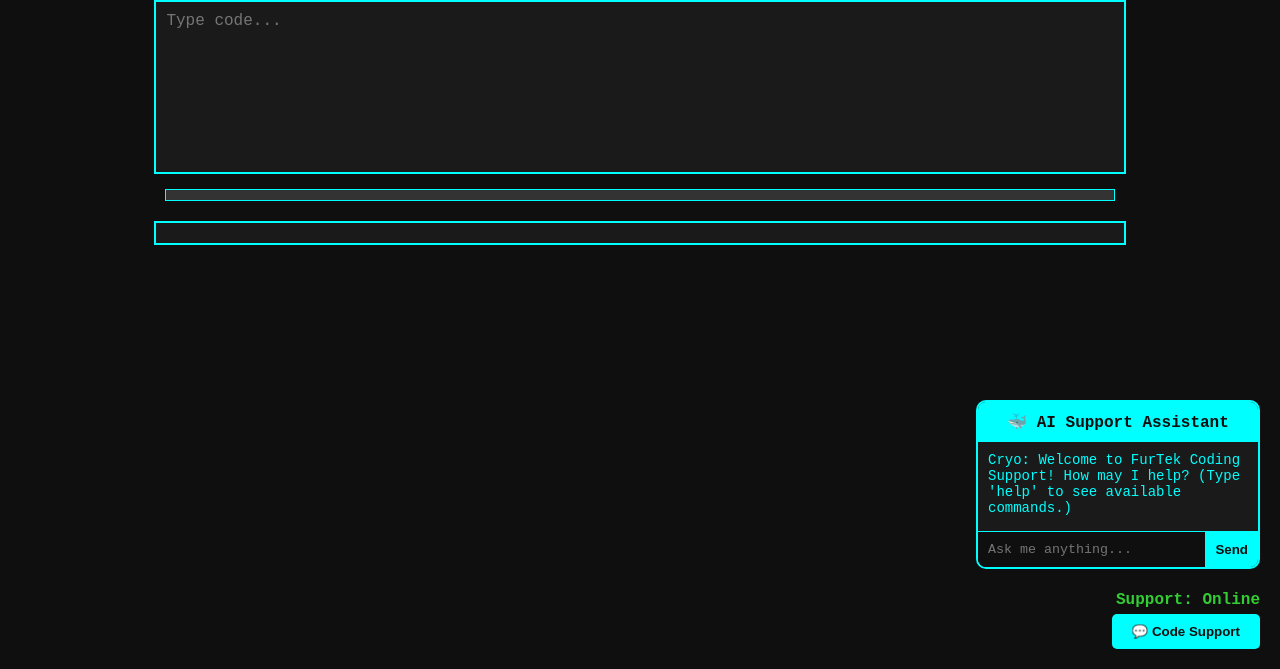
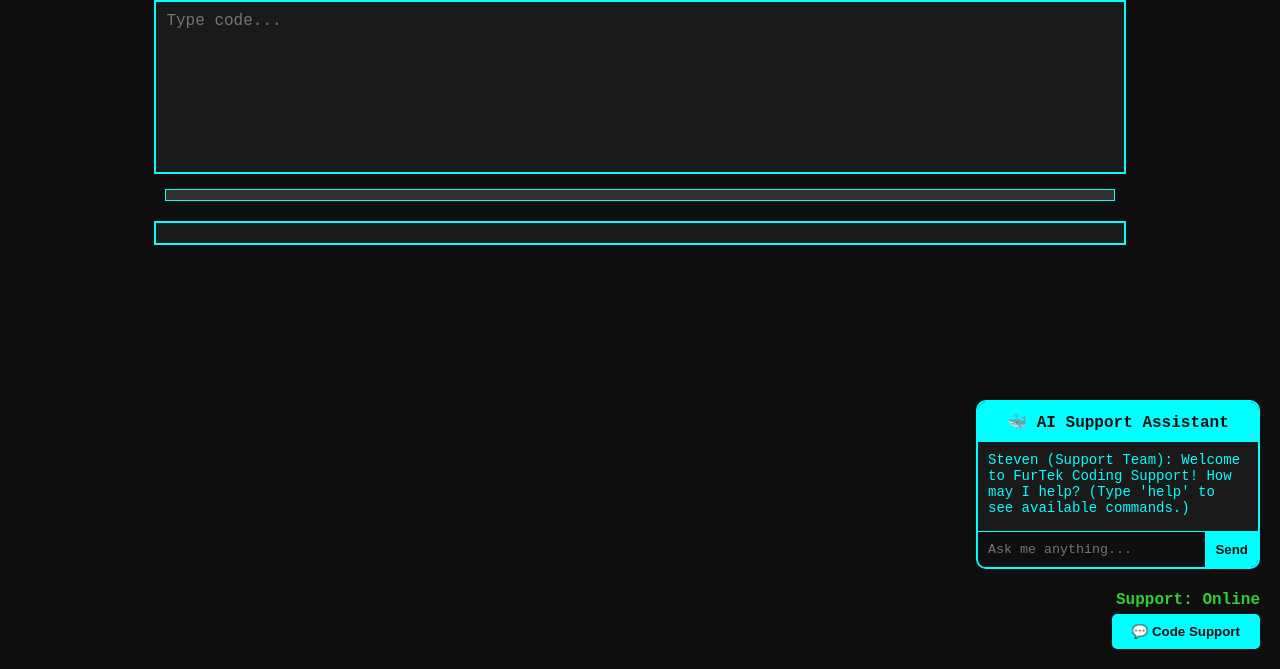
Before and after one commit to AceTheFemboy/JSAI-Coding.net, a plain HTML site: page index.html in a window 1280 px wide. Both pictures are taken after a click on the button "💬 Code Support". Shown: the part 131-800 px from the top of the page. Drawn offline with Linux system fonts and the light colour scheme.

Commit message:
Small changes to AI (mainly name) and Small bugfixes

```diff
--- a/index.html
+++ b/index.html
@@ -244,7 +244,7 @@
     function appendMessage(sender, text) {
       const div = document.createElement("div");
       div.className = sender === "user" ? "userMsg" : "aiMsg";
-      div.textContent = (sender === "user" ? "You: " : "Cryo: ") + text;
+      div.textContent = (sender === "user" ? "You: " : "Steven (Support Team): ") + text;
       chatLog.appendChild(div);
       chatLog.scrollTop = chatLog.scrollHeight;
     }
```
